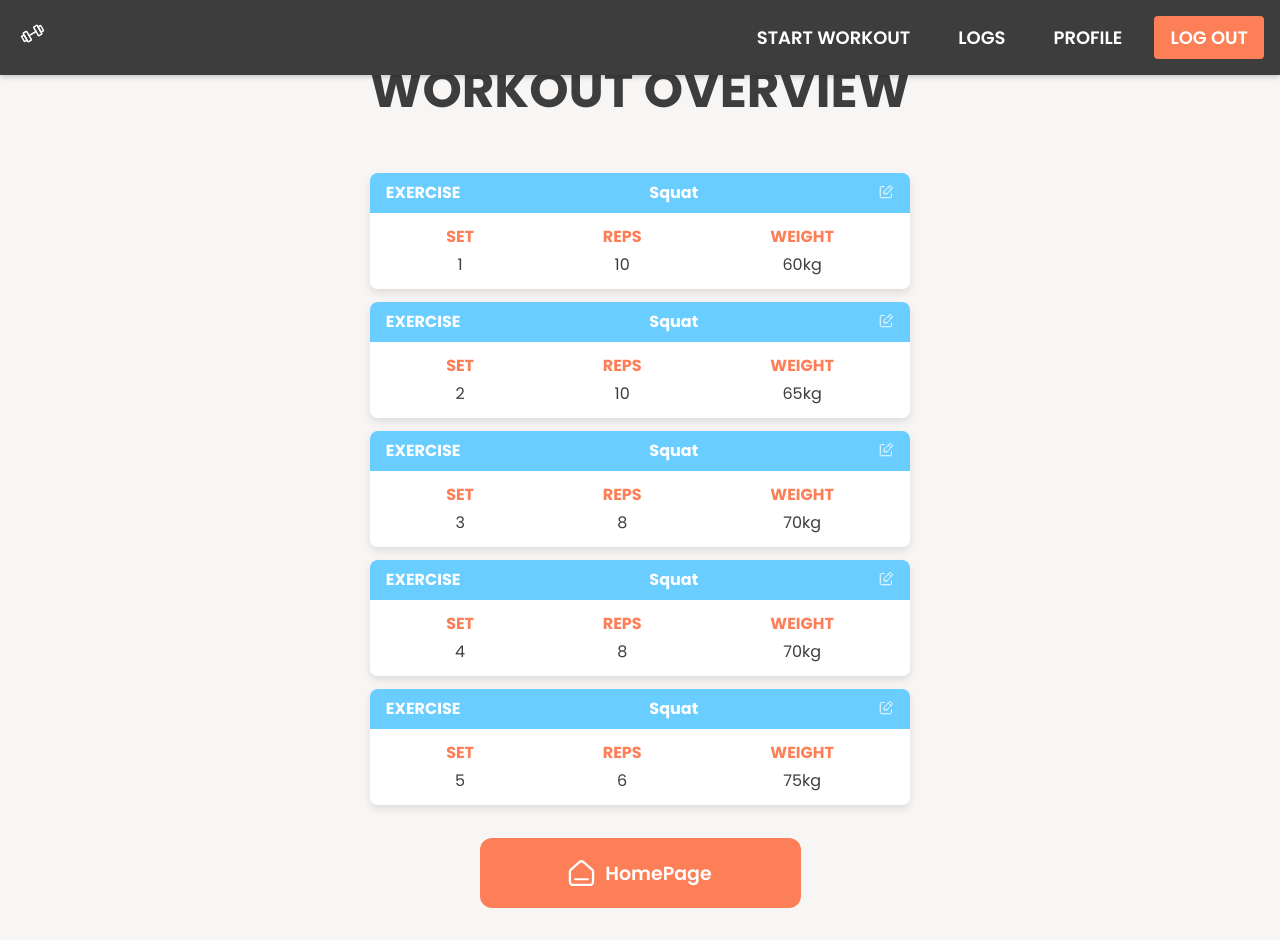
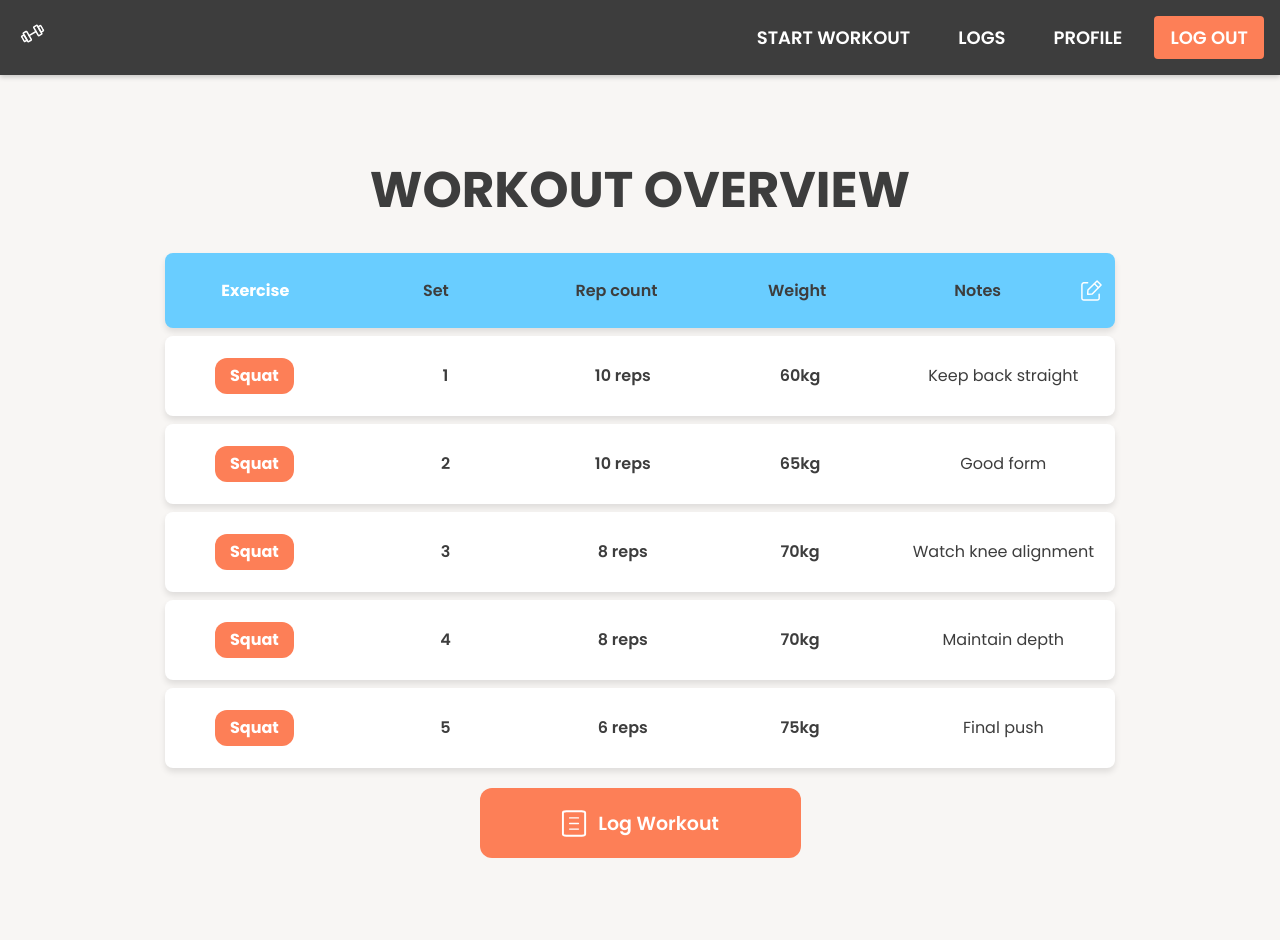
Before and after one commit to jonasbj99/P7-707, a React (Create React App) app in the folder SmartFit-app/: page /workoutoverview in a window 1280 px wide. After the commit the page ends 890 px from the top, so only its background shows below. Built offline with nearby package versions, Linux system fonts and the light colour scheme.

Commit message:
Workout Overview fixed
Workout Overview for desktop fixed + added success modal

```diff
--- a/SmartFit-app/src/components/ErrorPrevention/ErrorPrevention.tsx
+++ b/SmartFit-app/src/components/ErrorPrevention/ErrorPrevention.tsx
@@ -7,9 +7,10 @@ import HomeIcon from '../../assets/Home-icon.svg';
 type ErrorPreventionProps = {
   text: string;
   type?: 'success' | 'error';
+  onClose?: () => void;
 };
 
-function ErrorPrevention({ text, type = 'error' }: ErrorPreventionProps) {
+function ErrorPrevention({ text, type = 'error', onClose }: ErrorPreventionProps) {
   const navigate = useNavigate();
 
   const handleHomeClick = () => {
@@ -21,7 +22,7 @@ function ErrorPrevention({ text, type = 'error' }: ErrorPreventionProps) {
   };
 
   const handleNoClick = () => {
-    navigate('/recording');
+    if (onClose) onClose(); // Call onClose prop to notify the parent component to hide the modal
   };
 
   return (
@@ -31,7 +32,7 @@ function ErrorPrevention({ text, type = 'error' }: ErrorPreventionProps) {
         <div className={styles.buttons}>
           {type === 'success' ? (
             <Button
-              icon= {HomeIcon}
+              icon={HomeIcon}
               label="HomePage"
               onClick={handleHomeClick}
               variant="orange"
--- a/SmartFit-app/src/components/ExerciseRow/ExerciseRow.module.scss
+++ b/SmartFit-app/src/components/ExerciseRow/ExerciseRow.module.scss
@@ -8,7 +8,11 @@
     border-radius: 8px;
     box-shadow: 0px 4px 6px rgba(0, 0, 0, 0.1);
     color: $dark-color;
-    gap: 10px;}
+    gap: 10px;
+    padding-top: 2.5em;
+    padding-bottom: 2.5em;
+    margin-top: 8px;
+  }
 
 .exercise_name {
       background-color:  $orange-color;
--- a/SmartFit-app/src/pages/Recording/Recording.tsx
+++ b/SmartFit-app/src/pages/Recording/Recording.tsx
@@ -5,10 +5,15 @@ import NoIcon from '../../assets/No-icon.svg';
 import Header from '../../components/Header/Header';
 import ErrorPrevention from '../../components/ErrorPrevention/ErrorPrevention';
 
-const Recording = () => {  const [showErrorPrevention, setShowErrorPrevention] = useState(false);
+const Recording = () => {
+  const [showErrorPrevention, setShowErrorPrevention] = useState(false);
 
   const handleEndClick = () => {
     setShowErrorPrevention(true);
+  };
+
+  const handleCloseModal = () => {
+    setShowErrorPrevention(false); // Reset showErrorPrevention when the modal is closed
   };
 
   return (
@@ -18,7 +23,7 @@ const Recording = () => {  const [showErrorPrevention, setShowErrorPrevention] =
         title='Recording'
       />
 
-      {/*Placeholder*/}
+      {/* Placeholder */}
       <div className='recordingArea'>
         <img
           src="https://via.placeholder.com/600x300?text=Recording+in+Progress"
@@ -28,7 +33,7 @@ const Recording = () => {  const [showErrorPrevention, setShowErrorPrevention] =
       </div>
 
       <Button
-            icon= {NoIcon}
+        icon={NoIcon}
         label="End Recording"
         onClick={handleEndClick}
         variant="red"
@@ -38,6 +43,7 @@ const Recording = () => {  const [showErrorPrevention, setShowErrorPrevention] =
         <ErrorPrevention
           text="Are you sure you want to end the recording?"
           type="error"
+          onClose={handleCloseModal}
         />
       )}
     </div>
--- a/SmartFit-app/src/pages/Set/Set.scss
+++ b/SmartFit-app/src/pages/Set/Set.scss
@@ -3,7 +3,7 @@
     flex-direction: column;
     align-items: center;
     justify-content: center;
-    height: 110vh;
+    height: 100vh;
     text-align: center;
     padding: 0;
     margin: 0;
@@ -11,6 +11,7 @@
     .setheader-section {
       flex: 1;
       padding: 2rem;
+      padding-top: 5em;
       display: flex;
       flex-direction: column;
       align-items: center;
--- a/SmartFit-app/src/pages/WorkoutOverview/WorkoutOverview.scss
+++ b/SmartFit-app/src/pages/WorkoutOverview/WorkoutOverview.scss
@@ -3,21 +3,24 @@
   flex-direction: column;
   align-items: center;
   justify-content: center;
-    height: 117vh;
   text-align: center;
   padding: 0;
   margin: 0;
 
+  .mobile-layout {
+    display: block;
+
     .overview-section {
       flex: 1;
       padding: 2rem;
+      padding-top: 7.5em;
       display: flex;
       flex-direction: column;
       align-items: center;
       justify-content: center;
     }
 
-    .log_overview{
+    .log_overview {
       display: flex;
       flex-direction: column;
       gap: 13px;
@@ -31,11 +34,33 @@
       gap: 13px;
       width: 100%;
       margin-top: 20px;
+    }
+  }
 
-      @media (min-width: 768px) {
-        flex-direction: row;
+  .desktop-layout {
+    display: none;
+    width: 100%;
+    padding: 2rem;
+    padding-top: 8em;
+  }
+
+  @media (min-width: 1024px) {
+    .mobile-layout {
+      display: none;
+    }
+
+    .desktop-layout {
+      display: block;
+    }
+
+    .buttonworkout-group {
+      display: flex;
+      flex-direction: column;
+      gap: 13px;
+      width: 100%;
+      margin-top: 20px;
+      align-items: center;
       justify-content: center;
-        gap: 100px;
     }
   }
 }
--- a/SmartFit-app/src/pages/WorkoutOverview/WorkoutOverview.tsx
+++ b/SmartFit-app/src/pages/WorkoutOverview/WorkoutOverview.tsx
@@ -1,55 +1,62 @@
-import React from 'react';
-import { useNavigate } from 'react-router-dom';
+import React, { useState } from 'react';
 import Button from '../../components/Button/Button';
 import Header from '../../components/Header/Header';
+import LogIcon from '../../assets/Log-icon.svg';
+import LogOverview from '../../components/LogOverview/LogOverview';
+import ExerciseHeader from '../../components/ExerciseHeader/ExerciseHeader';
+import ExerciseRow from '../../components/ExerciseRow/ExerciseRow';
 import '../../pages/WorkoutOverview/WorkoutOverview.scss';
-import HomeIcon from '../../assets/Home-icon.svg';
-import LogOverview from '../../components/LogOverview/LogOverview';
-
+import ErrorPrevention from '../../components/ErrorPrevention/ErrorPrevention';
 
 const WorkoutOverview = () => {
-    const navigate = useNavigate();
+  const [showErrorPrevention, setShowErrorPrevention] = useState(false);
 
   const handleHomeClick = () => {
-      navigate('/home');
+    setShowErrorPrevention(true);
+  };
+
+  const handleEdit = () => {
+    console.log("Edit button clicked");
   };
 
   return (
     <div className="workout-page">
+      {/* Mobile Layout */}
+      <div className="mobile-layout">
         <div className="overview-section">
-            <Header
-              variant={'phoneS'}
-              title='WORKOUT OVERVIEW'
-            />
-
+          <Header variant="phoneS" title="WORKOUT OVERVIEW" />
           <div className="log_overview">
-            <LogOverview exercise={'Squat'} set={1} reps={10} weight={'60kg'} onEdit={function (): void {
-                        throw new Error('Function not implemented.');
-                    } }/>
-            <LogOverview exercise={'Squat'} set={2} reps={10} weight={'65kg'} onEdit={function (): void {
-                        throw new Error('Function not implemented.');
-                    } }/>
-            <LogOverview exercise={'Squat'} set={3} reps={8} weight={'70kg'} onEdit={function (): void {
-                        throw new Error('Function not implemented.');
-                    } }/>
-            <LogOverview exercise={'Squat'} set={4} reps={8} weight={'70kg'} onEdit={function (): void {
-                        throw new Error('Function not implemented.');
-                    } }/>
-            <LogOverview exercise={'Squat'} set={5} reps={6} weight={'75kg'} onEdit={function (): void {
-                        throw new Error('Function not implemented.');
-                    } }/>
-
+            <LogOverview exercise="Squat" set={1} reps={10} weight="60kg" onEdit={() => {}} />
+            <LogOverview exercise="Squat" set={2} reps={10} weight="65kg" onEdit={() => {}} />
+            <LogOverview exercise="Squat" set={3} reps={8} weight="70kg" onEdit={() => {}} />
+            <LogOverview exercise="Squat" set={4} reps={8} weight="70kg" onEdit={() => {}} />
+            <LogOverview exercise="Squat" set={5} reps={6} weight="75kg" onEdit={() => {}} />
             <div className="buttonworkout-group">
-              <Button
-                icon= {HomeIcon}
-                label="HomePage"
-                onClick={handleHomeClick}
-                variant="orange"
-              />
-
+              <Button icon={LogIcon} label="Log Workout" onClick={handleHomeClick} variant="orange" />
             </div>
           </div>
         </div>
+      </div>
+
+      {/* Desktop Layout */}
+      <div className="desktop-layout">
+        <Header variant="phoneS" title="WORKOUT OVERVIEW" />
+        <ExerciseHeader onEdit={handleEdit} />
+        <ExerciseRow exercise="Squat" set={1} reps={10} weight="60kg" notes="Keep back straight" />
+        <ExerciseRow exercise="Squat" set={2} reps={10} weight="65kg" notes="Good form" />
+        <ExerciseRow exercise="Squat" set={3} reps={8} weight="70kg" notes="Watch knee alignment" />
+        <ExerciseRow exercise="Squat" set={4} reps={8} weight="70kg" notes="Maintain depth" />
+        <ExerciseRow exercise="Squat" set={5} reps={6} weight="75kg" notes="Final push" />
+        <div className="buttonworkout-group">
+           <Button icon={LogIcon} label="Log Workout" onClick={handleHomeClick} variant="orange" />
+        </div>
+      </div>
+      {showErrorPrevention && (
+        <ErrorPrevention
+          text="Workout logged successfully!"
+          type="success"
+        />
+      )}
     </div>
   );
 };
```
Lines whose indentation alone changed are shown as unchanged.
